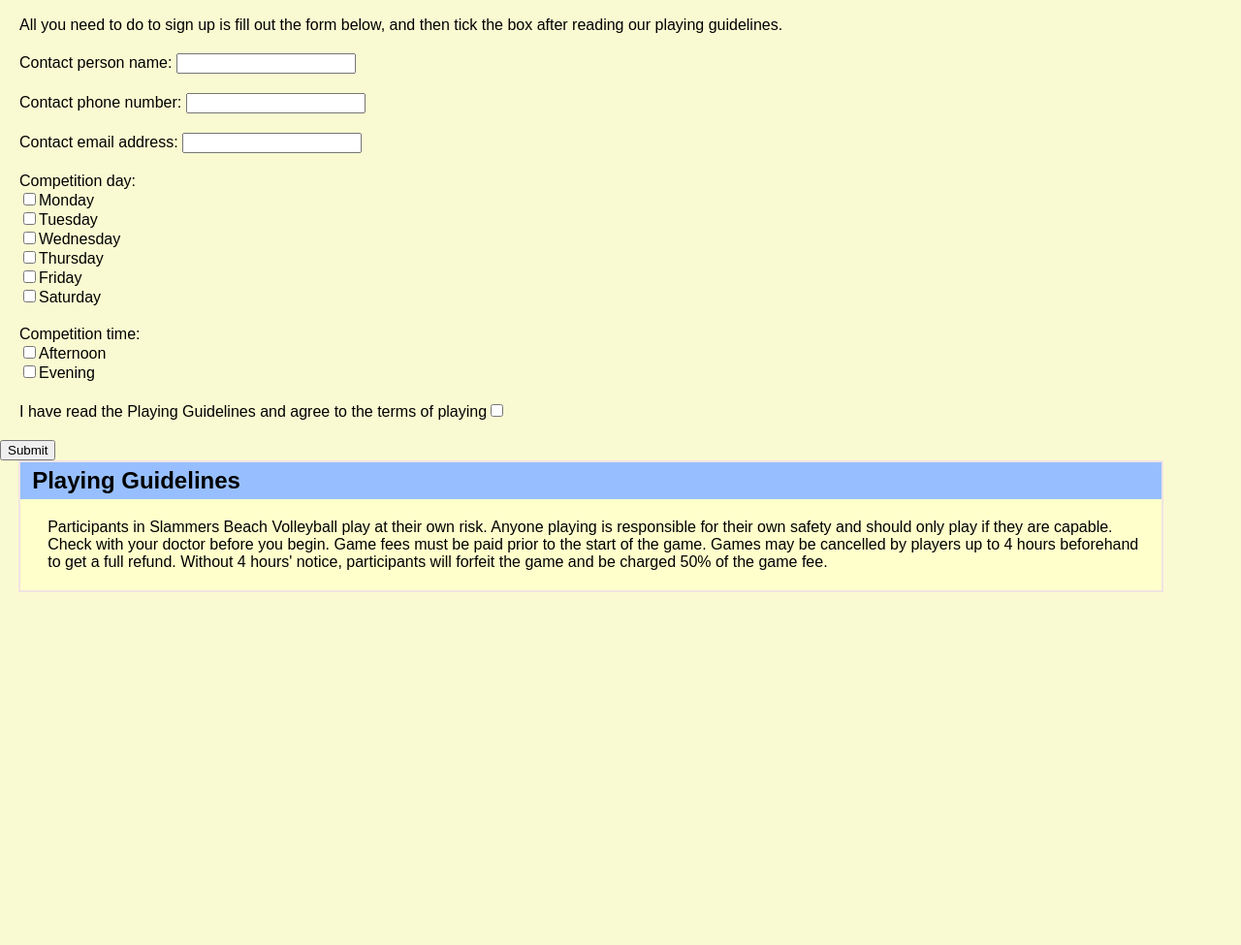
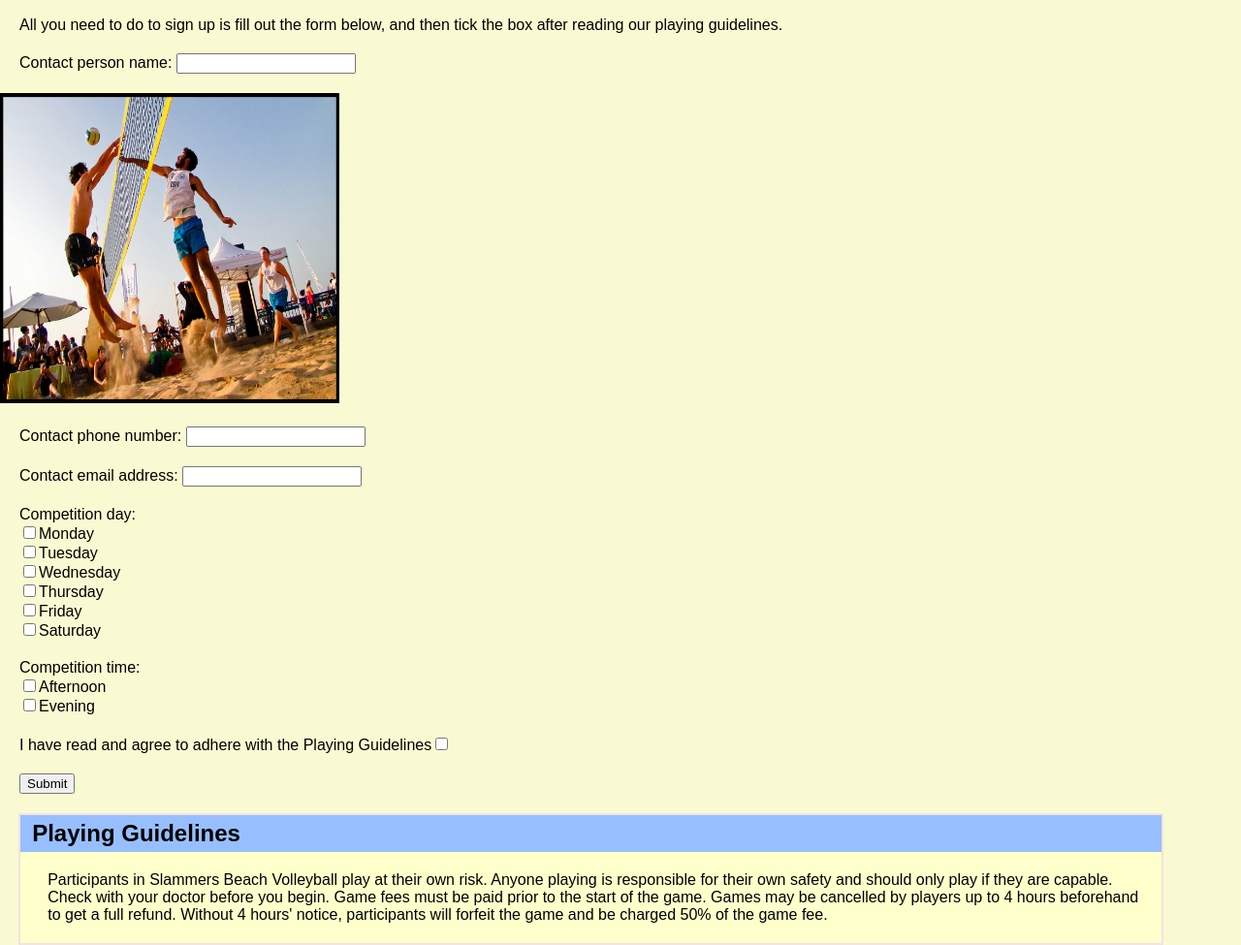
Before and after one commit to ThomasWilson1/slammersvolleyball, a plain HTML site: page signup.html in a window 1280 px wide. Shown: the part 690-1665 px from the top of the page at 97% size. Before the commit the page ends 1301 px from the top, so only its background shows below. Drawn offline with Linux system fonts and the light colour scheme.

```diff
--- a/signup.html
+++ b/signup.html
@@ -21,7 +21,8 @@
 <label>Contact person name:</label>
 <input type = "name"/>
 </p>
-<p>
+	<img src="images/duelingguys.jpg" height="320" width="350" class="guySpike" alt="spike">
+	<p>
 <label>Contact phone number:</label>
 <input type = "phone number"/>
 </p>
@@ -43,8 +44,8 @@
 	<input type="checkbox" name="afternoon" value="Afternoon">Afternoon<br>
 	<input type="checkbox" name="evening" value="Evening">Evening
 </p>
-	<p>I have read the Playing Guidelines and agree to the terms of playing<input type="checkbox"> </p>
-<input type="submit" value="Submit">
+	<p>I have read and agree to adhere with the Playing Guidelines<input type="checkbox"> </p>
+	<p><input type="submit" value="Submit"></p>
 </form>
 <footer id="disclaimer">
 	<h2>Playing Guidelines</h2>
```
